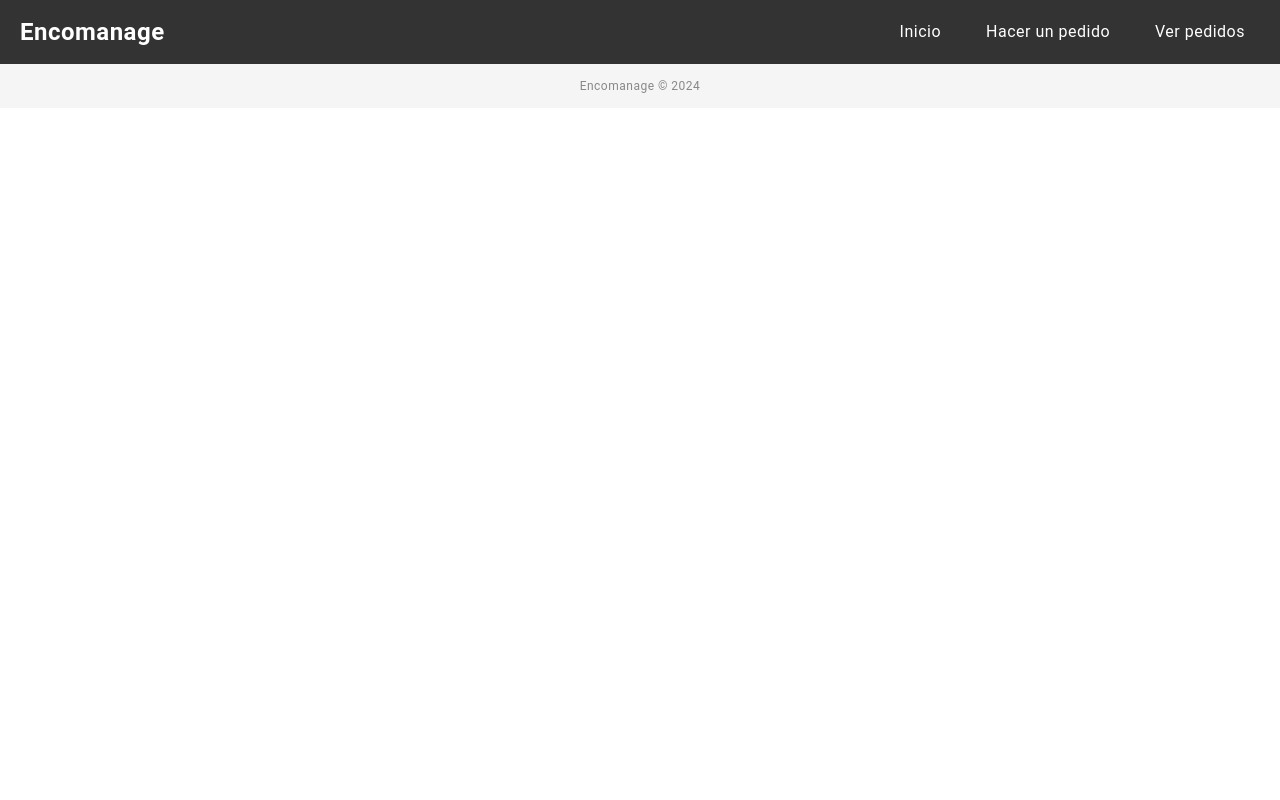
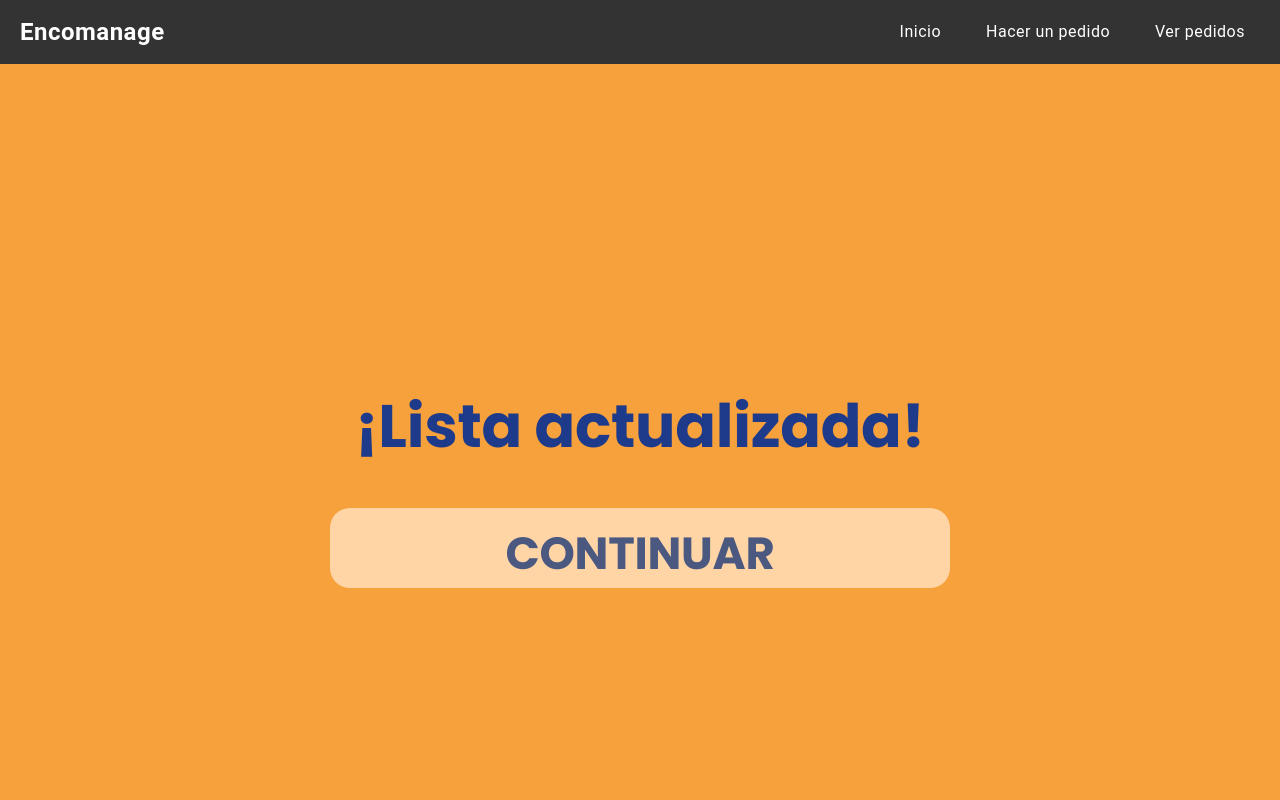
Before and after one commit to EncoManage/app-encomanage, an Angular app: page /lista-actualizada in a window 1280 px wide. Before the commit this address led to /. Shown: the top 800 px of the page. Built offline with nearby package versions, Linux system fonts and the light colour scheme.

Commit message:
Interfaz lista actualizada 100%

```diff
--- a/src/app/historial-de-pedidos/filtrar-pedidos/filtrar-pedidos.component.html
+++ b/src/app/historial-de-pedidos/filtrar-pedidos/filtrar-pedidos.component.html
@@ -27,7 +27,7 @@
                 <img src="embudo.jpg" class="pedido-img">
                 <div class="info-text-container">
                     <h1 class="pedido-mensaje">Tipo de Encomienda </h1>
-                    <h1 class="desc-1">puedes buscar tus envios por los diferentes tipos de encomienda. Encomienda de comida, encomienda regular o mudanza. </h1>
+                    <h1 class="desc-1">Puedes buscar tus envios por los diferentes tipos de encomienda. Encomienda de comida, encomienda regular o mudanza. </h1>
                 </div>
             </div>
         </div>
--- a/src/app/historial-de-pedidos/historial-de-pedidos-routing.module.ts
+++ b/src/app/historial-de-pedidos/historial-de-pedidos-routing.module.ts
@@ -3,11 +3,13 @@ import { RouterModule, Routes } from '@angular/router';
 import { HistorialDePedidosComponent } from './historial-de-pedidos.component';
 import { HistorialMenuComponent } from './historial-menu/historial-menu.component';
 import { FiltrarPedidosComponent } from './filtrar-pedidos/filtrar-pedidos.component';
+import { ListaActualizadaComponent } from './lista-actualizada/lista-actualizada.component';
 
 const routes: Routes = [
   { path: '', component: HistorialDePedidosComponent },
   { path: 'historial-menu', component: HistorialMenuComponent },
-  { path: 'filtrar-pedidos', component: FiltrarPedidosComponent }
+  { path: 'filtrar-pedidos', component: FiltrarPedidosComponent },
+  { path: 'lista-actualizada', component: ListaActualizadaComponent}
 
 ];
 
--- a/src/app/historial-de-pedidos/historial-de-pedidos.module.ts
+++ b/src/app/historial-de-pedidos/historial-de-pedidos.module.ts
@@ -5,13 +5,17 @@ import { HistorialDePedidosRoutingModule } from './historial-de-pedidos-routing.
 import { HistorialDePedidosComponent } from './historial-de-pedidos.component';
 import { HistorialMenuComponent } from './historial-menu/historial-menu.component';
 import { FiltrarPedidosComponent } from './filtrar-pedidos/filtrar-pedidos.component';
+import { ListaActualizadaComponent } from './lista-actualizada/lista-actualizada.component';
+import { ListaDeEnviosComponent } from './lista-de-envios/lista-de-envios.component';
 
 
 @NgModule({
   declarations: [
     HistorialDePedidosComponent,
     HistorialMenuComponent,
-    FiltrarPedidosComponent
+    FiltrarPedidosComponent,
+    ListaActualizadaComponent,
+    ListaDeEnviosComponent
   ],
   imports: [
     CommonModule,
--- /dev/null
+++ b/src/app/historial-de-pedidos/lista-actualizada/lista-actualizada.component.css
@@ -0,0 +1,49 @@
+.main-body{
+    background-color: #F6A13C ;
+    height: 900px;
+    width: 100%;
+}
+.titulo-container{
+    padding-top: 250px;
+    justify-content: space-between;
+    display: block;
+    margin:auto;
+
+    width: 100%;
+}
+.titulo {
+    text-align: center;
+    justify-content: space-between;
+    align-items: left;
+    color: #1E3A8A;
+    font-family: "Poppins", sans-serif;
+    font-weight: bold;
+    padding-top: 80px;
+    padding-bottom: 50px;
+    margin: auto;
+
+    font-size: 60px;
+}
+.mensaje-container{
+
+    /*overflow: hidden;*/
+    width: 620px;
+    height: 80px;
+    border-radius: 20px;
+    background-color: #FFD5A5;
+    text-decoration: none;
+    align-items: center;
+    display: flex;
+    margin: auto;
+}
+.mensaje1{
+    padding-top: 10px;
+    color: #4B5981;
+    margin: auto;
+    font-family: "Poppins", sans-serif;
+    text-align: center;
+    font-weight: bold;
+    line-height: 1.4;
+    font-size: 45px;
+
+}
--- /dev/null
+++ b/src/app/historial-de-pedidos/lista-actualizada/lista-actualizada.component.html
@@ -0,0 +1,8 @@
+<body class="main-body">
+    <div class="titulo-container">
+        <h1 class="titulo">¡Lista actualizada!</h1>
+        <div class="mensaje-container">
+            <h1 class="mensaje1">CONTINUAR</h1>
+        </div>
+    </div>
+</body>
--- /dev/null
+++ b/src/app/historial-de-pedidos/lista-de-envios/lista-de-envios.component.html
@@ -0,0 +1 @@
+<p>lista-de-envios works!</p>
--- a/src/app/shared/navbar/navbar.component.html
+++ b/src/app/shared/navbar/navbar.component.html
@@ -3,6 +3,6 @@
     <nav class="navbar-nav">
         <a routerLink="/home" routerLinkActive="active">Inicio</a>
         <a routerLink="/hacer-pedido/create-order" routerLinkActive="active">Hacer un pedido</a>
-        <a routerLink="/historial-de-pedidos/filtrar-pedidos" routerLinkActive="active">Ver pedidos</a>
+        <a routerLink="/historial-de-pedidos/lista-actualizada" routerLinkActive="active">Ver pedidos</a>
     </nav>
 </header>
```
Also changed, not shown: src/app/historial-de-pedidos/lista-actualizada/lista-actualizada.component.ts (added, +10 -0 lines), src/app/historial-de-pedidos/lista-de-envios/lista-de-envios.component.ts (added, +10 -0 lines), src/app/historial-de-pedidos/lista-de-envios/lista-de-envios.component.css (added).
